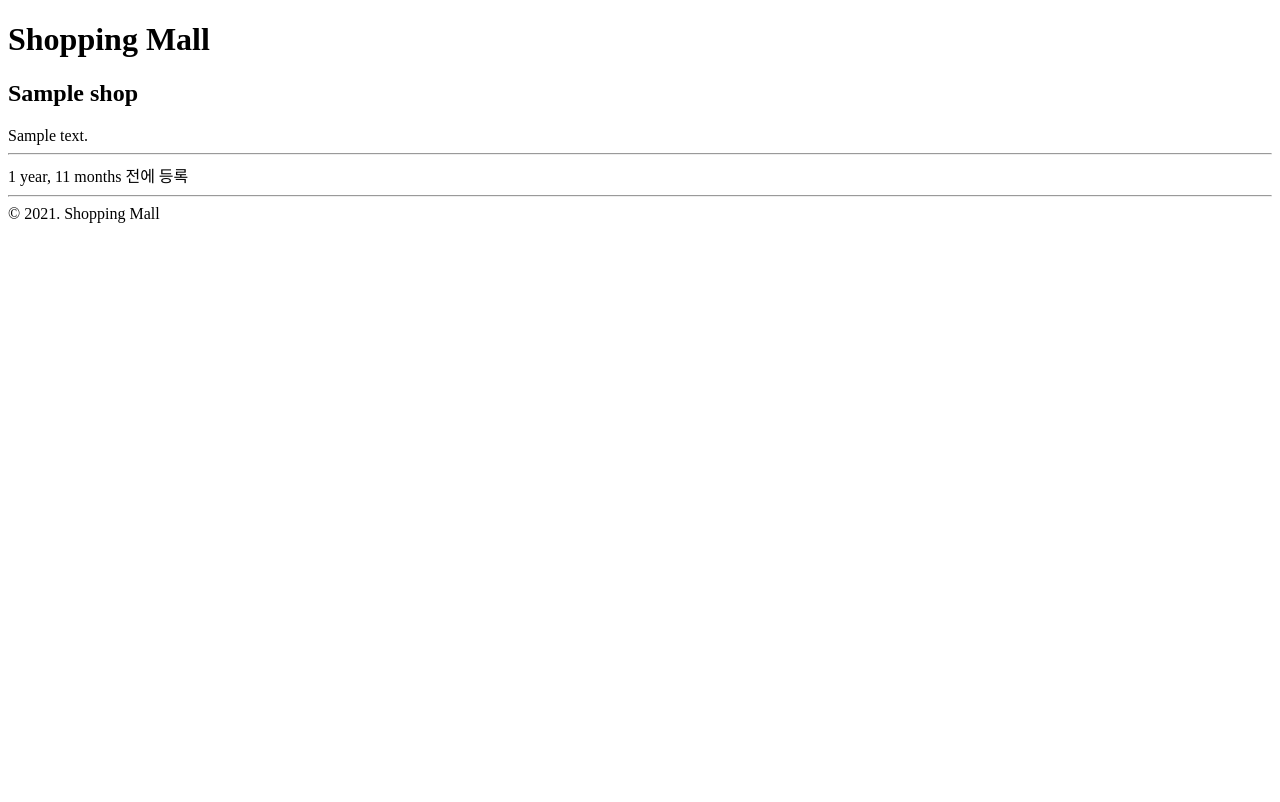
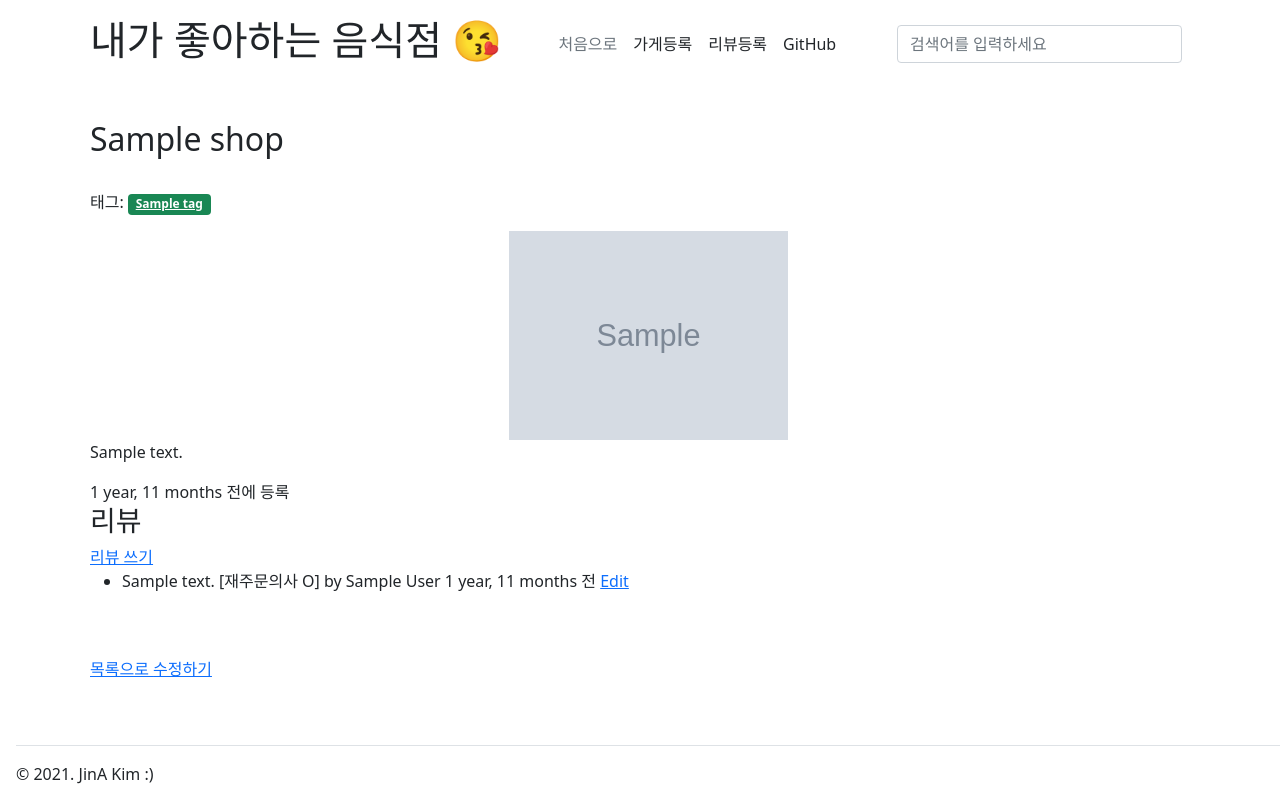
Before and after one commit to zzangpaka/devops_cloud, a Django app: page /shop/1/ in a window 1280 px wide. Before the commit the page ends 223 px from the top, so only its background shows below. Run offline with Django 3.2, Linux system fonts and the light colour scheme; tables that the repository leaves empty hold one stand-in row (values such as "Sample post"); grey boxes marked "Sample" are stand-in pictures; some libraries are stand-ins or nearby versions.

Commit message:
과제 마무리.... root 추가, html 수정, views 수정....

```diff
--- a/mydjango20/mydjango20/urls.py
+++ b/mydjango20/mydjango20/urls.py
@@ -16,11 +16,17 @@ Including another URLconf
 from django.conf import settings
 from django.conf.urls.static import static
 from django.contrib import admin
+from django.shortcuts import redirect
 from django.urls import path, include
+
+
+def root(request):
+    return redirect("shop:shop_list")
 
 urlpatterns = [
     path('admin/', admin.site.urls),
     path('shop/', include('shop.urls')),
+    path('', root, name="root"),
 ]
 
 
--- a/mydjango20/shop/templates/shop/layout.html
+++ b/mydjango20/shop/templates/shop/layout.html
@@ -5,17 +5,50 @@
     <meta name="viewport"
           content="width=device-width, user-scalable=no, initial-scale=1.0, maximum-scale=1.0, minimum-scale=1.0">
     <meta http-equiv="X-UA-Compatible" content="ie=edge">
-    <title>Shopping Mall</title>
+    <title>진아의 픽! 음식점 ❤</title>
+
+    <link rel="stylesheet" href="//cdn.jsdelivr.net/npm/bootstrap@5.1.3/dist/css/bootstrap.min.css">
+    <script src="//cdn.jsdelivr.net/npm/bootstrap@5.1.3/dist/js/bootstrap.min.js"></script>
+    <style>
+        body {
+            padding-bottom: 1em;
+            padding-left: 1em;
+        }
+    </style>
 </head>
 <body>
 
-    <h1>Shopping Mall</h1>
+<header class="p-3 mb-3 border-bottom">
+    <div class="container">
+        <div class="d-flex flex-wrap align-items-center justify-content-center justify-content-lg-start">
+            <a href="{% url "root" %}" class="d-flex align-items-center mb-2 mb-lg-0 text-dark text-decoration-none">
+                <h1>내가 좋아하는 음식점 😘</h1>
+                <svg class="bi me-2" width="40" height="32" role="img" aria-label="Bootstrap">
+                    <use xlink:href="#bootstrap"></use>
+                </svg>
+            </a>
 
-    {% block content %}
-    {% endblock %}
+            <ul class="nav col-12 col-lg-auto me-lg-auto mb-2 justify-content-center mb-md-0">
+                <li><a href="{% url "root" %}" class="nav-link px-2 link-secondary">처음으로</a></li>
+                <li><a href="{% url "shop:shop_new" %}" class="nav-link px-2 link-dark">가게등록</a></li>
+                <li><a href="#" class="nav-link px-2 link-dark">리뷰등록</a></li>
+                <li><a href="https://github.com/zzangpaka" class="nav-link px-2 link-dark">GitHub</a></li>
+            </ul>
 
-    <hr/>
-    &copy; 2021. Shopping Mall
+            <form action="" method="get" class="col-12 col-lg-auto mb-3 mb-lg-0 me-lg-4">
+                <input type="text" name="query" class="form-control" placeholder="검색어를 입력하세요" aria-label="Search"
+                       size="23">
+            </form>
+        </div>
+        <br>
+        <br>
+        {% block content %}
+        {% endblock %}
+        <br>
+        <br>
+    </div>
+</header>
+&copy; 2021. JinA Kim :)
 
 </body>
 </html>
--- a/mydjango20/shop/templates/shop/shop_detail.html
+++ b/mydjango20/shop/templates/shop/shop_detail.html
@@ -3,10 +3,48 @@
 {% block content %}
 
     <h2>{{ shop.name }}</h2>
+    <br>
+    <p>
+        태그:
+        {% for tag in tag_list %}
+            <a href="{% url "shop:tag_detail" tag.name %}" class="badge bg-success">
+                {{ tag.name }}
+            </a>
+        {% endfor %}
+    </p>
+    <center><img src="{{ shop.photo.url }}" alt="{{ shop.name }}" style="max-width: 25%;"/></center>
+    {{ shop.description|linebreaks }} {{ shop.updated_at|timesince }} 전에 등록
 
-    {{ shop.description }}
+    <h3>리뷰</h3>
 
-    <hr />
-    {{ shop.created_at|timesince }} 전에 등록
+    <a href="{% url "shop:review_new" shop.pk %}">리뷰 쓰기</a>
+
+    <ul>
+        {% for review in review_list %}
+            <li>
+                {{ review.message }}
+                {% if review.reorder is True %}
+                    [재주문의사 O]
+                {% else %}
+                    [재주문의사 X]
+                {% endif %}
+                by {{ review.author_name }}
+                <span title="{{ review.created_at }}">
+                    {{ review.updated_at|timesince }} 전
+                </span>
+
+                <a href="{% url "shop:review_edit" shop.pk review.pk %}">Edit</a>
+            </li>
+        {% endfor %}
+    </ul>
+    <br>
+    <br>
+    <a href="{% url "shop:shop_list" %}">
+        목록으로
+    </a>
+    <a href="{% url "shop:shop_edit" shop.pk %}">
+        수정하기
+    </a>
+    <br>
 
 {% endblock %}
--- a/mydjango20/shop/urls.py
+++ b/mydjango20/shop/urls.py
@@ -12,6 +12,6 @@ urlpatterns = [
     path("new/", views.shop_new, name="shop_new"),
     path("<int:pk>/edit/", views.shop_edit, name="shop_edit"),
     path("tags/<str:tag_name>/", views.tag_detail, name="tag_detail"),
-    path("<int:shop_pk>/comments/new/", views.review_new, name="review_new"),
-    path("<int:shop_pk>/comments/<int:pk>/edit", views.review_edit, name="review_edit"),
+    path("<int:shop_pk>/review/new/", views.review_new, name="review_new"),
+    path("<int:shop_pk>/review/<int:pk>/edit/", views.review_edit, name="review_edit"),
 ]
--- a/mydjango20/shop/views.py
+++ b/mydjango20/shop/views.py
@@ -26,9 +26,17 @@ def shop_list(request: HttpRequest) -> HttpResponse:
 
 def shop_detail(request: HttpRequest, pk: int) -> HttpResponse:
     shop = get_object_or_404(Shop, pk=pk)
-    return render(request, "shop/shop_detail.html", {
-        "shop": shop,
-    })
+
+    review_list = shop.review_set.all()
+    tag_list = shop.tag_set.all()
+
+    return render(request, "shop/shop_detail.html",
+        {
+            "shop": shop,
+            "review_list": review_list,
+            "tag_list": tag_list,
+        },
+    )
 
 
 def shop_new(request: HttpRequest) -> HttpResponse:
@@ -37,10 +45,11 @@ def shop_new(request: HttpRequest) -> HttpResponse:
     if request.method == "POST":
         form = ShopForm(request.POST, request.FILES)
         if form.is_valid():
-            saved_post = form.save()
+            saved_post = form.save(commit=False)
+            saved_post.save()
             messages.success(request, "성공적으로 등록했습니다.")
             # shop_detail 뷰를 구현했다면
-            return redirect("shop:shop_detail", saved_post.pk)
+            return redirect("shop:shop_list")
     else:
         form = ShopForm()
 
@@ -49,19 +58,22 @@ def shop_new(request: HttpRequest) -> HttpResponse:
     })
 
 
-def shop_edit(request: HttpRequest, shop_pk: int, pk: int) -> HttpResponse:
+def shop_edit(request: HttpRequest, pk: int) -> HttpResponse:
     shop = get_object_or_404(Shop, pk=pk)
 
     if request.method == "POST":
         form = ShopForm(request.POST, request.FILES, instance=shop)
         if form.is_valid():
             edit_post = form.save()
+            edit_post.save()
             messages.success(request, "성공적으로 수정했습니다.")
-            return render(request, "shop/shop_form.html", {
-                "form": form
-            })
+            return redirect("shop:shop_detail", pk)
     else:
         form = ShopForm(instance=shop)
+
+    return render(request, "shop/shop_form.html", {
+        "form": form
+    })
 
 
 def review_new(request: HttpRequest, shop_pk: int) -> HttpResponse:
@@ -88,6 +100,7 @@ def review_edit(request: HttpRequest, shop_pk: int, pk: int) -> HttpResponse:
         form = ReviewForm(request.POST, request.FILES, instance=review)
         if form.is_valid():
             edit_review = form.save()
+            edit_review.save()
             messages.success(request, "성공적으로 수정했습니다.")
             return redirect("shop:shop_detail", shop_pk)
     else:
```
Also changed, not shown: mydjango20/shop/templates/shop/review_form.html (added, +15 -0 lines), mydjango20/shop/templates/shop/shop_list.html (added, +29 -0 lines), mydjango20/shop/templates/shop/tag_detail.html (added, +15 -0 lines).
